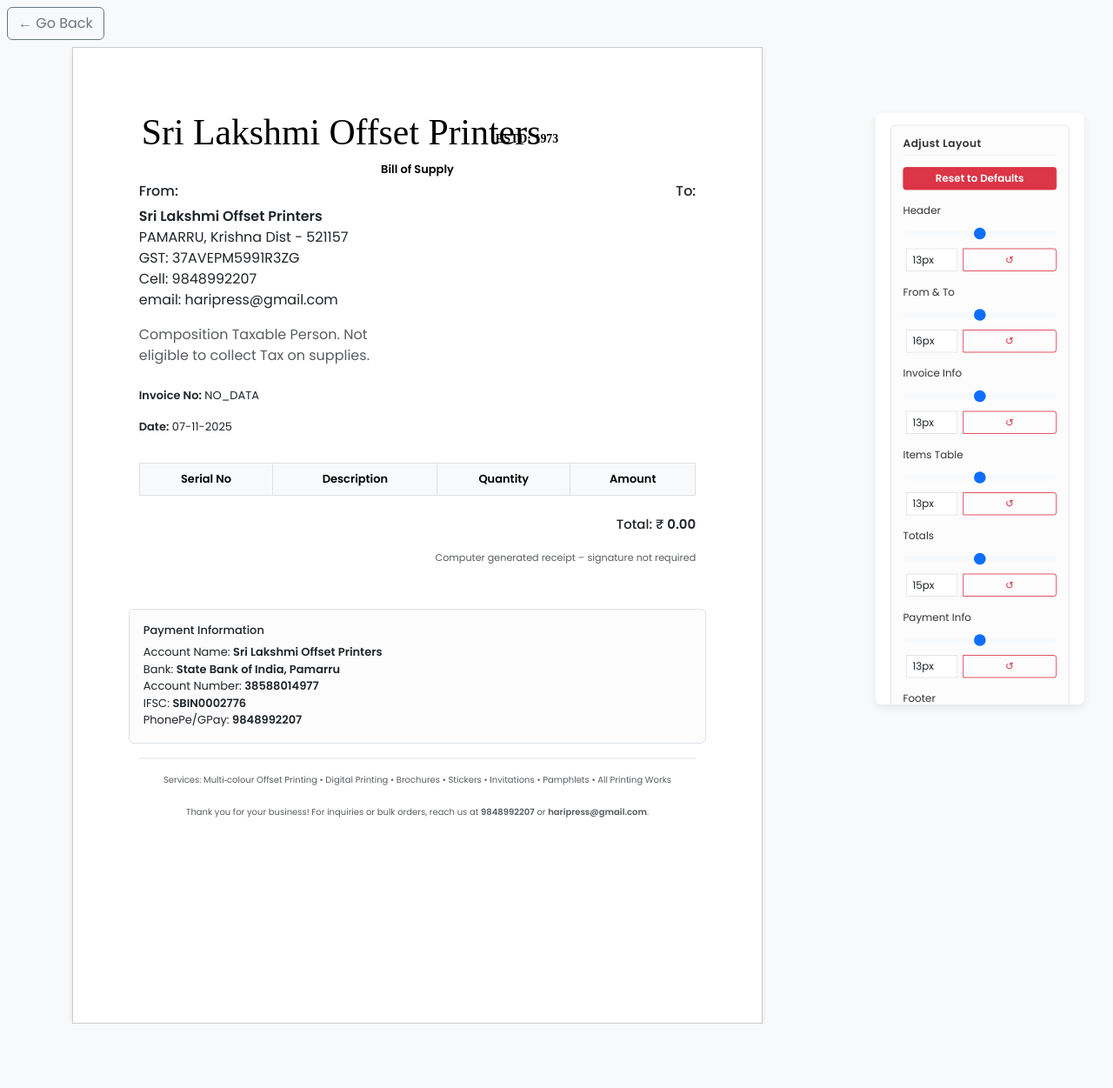
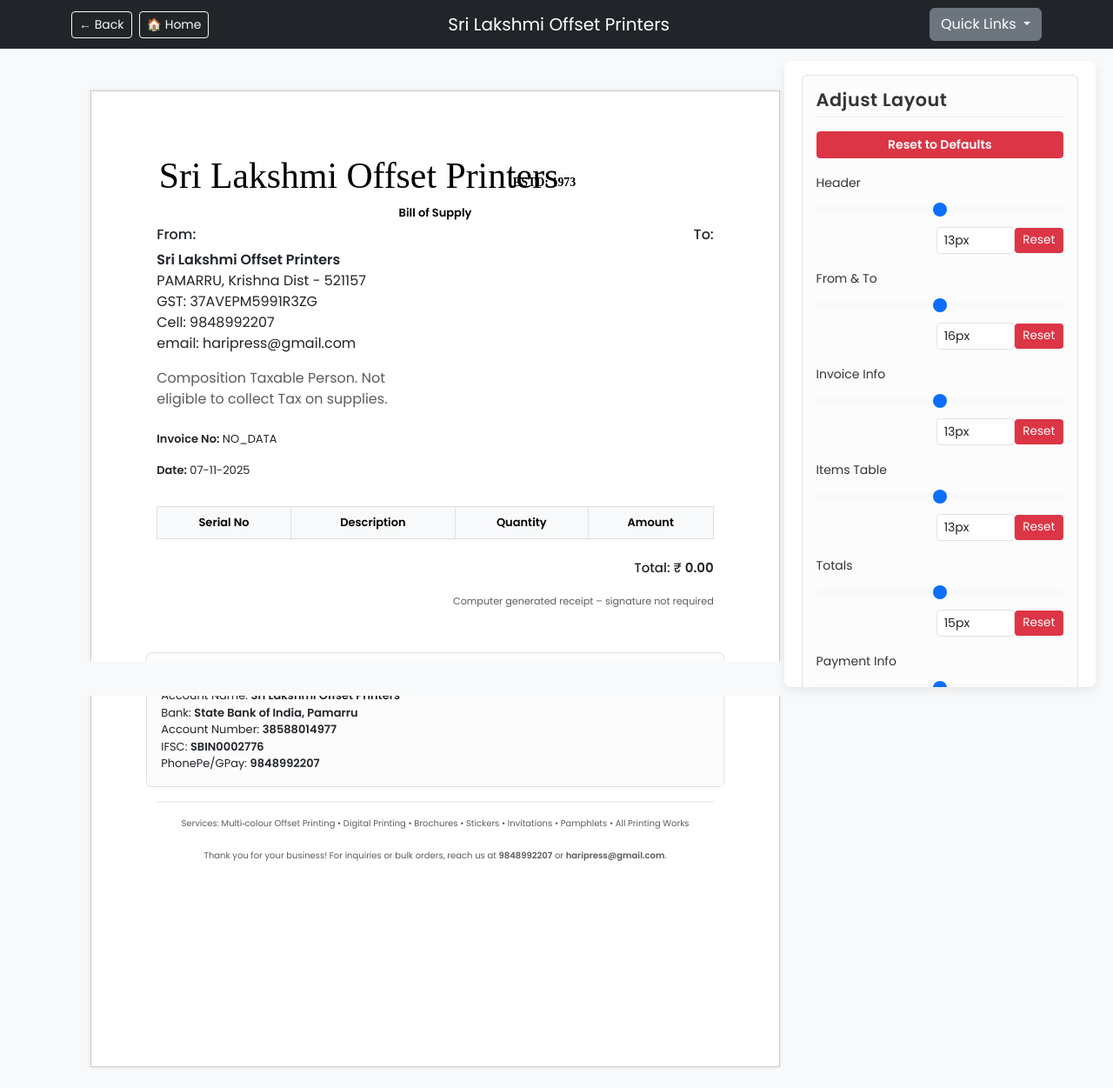
Before and after one commit to dineshmiriyala/bill-generator, a Flask app: page /test-pre-preview in a window 1280 px wide. Shown: the whole page at 87% size. Before the commit the page ends 1177 px from the top, so only its background shows below. Run offline with Flask 3, Linux system fonts and the light colour scheme; data comes from the database, SQL or seed files in the repository; data that the repository does not hold is empty; some libraries are stand-ins or nearby versions.

Commit message:
TEST: VERSION:3.0_SECOND_DRAFT_READY_FOR_TESTING

```diff
--- a/templates/pre-preview-bill.html
+++ b/templates/pre-preview-bill.html
@@ -1,7 +1,7 @@
-<!DOCTYPE html>
-<html lang="en">
+{% extends 'base.html' %}
+
+{% block content %}
 <head>
-    <meta charset="UTF-8">
     <title>{{ invoice.invoiceId }} - Invoice</title>
     <link href="https://cdn.jsdelivr.net/npm/bootstrap@5.3.0/dist/css/bootstrap.min.css" rel="stylesheet">
     <link rel="preconnect" href="https://fonts.googleapis.com">
@@ -89,29 +89,60 @@
         border: 1px solid #ccc;
       }
       .apple-panel {
+        position: fixed;
+        top: 20px;
+        right: 20px;
         background: #fff;
         border-radius: 8px;
         padding: 1rem 1.25rem;
         box-shadow: 0 4px 12px rgba(0,0,0,0.08);
         border: none;
         color: #333;
-        width: 22vw;
-        max-width: 500px;
-        min-width: 280px;
-        flex: 1 1 auto;
-        max-height: 100vh;
+        width: 28vw;
+        max-width: 420px;
+        min-width: 260px;
+        max-height: 90vh;
         overflow-y: auto;
         display: flex;
         flex-direction: column;
-        align-self: flex-end;
-        margin-left: auto;
-        transform: scale(0.85)
+        z-index: 2000;
+      }
+
+      .icon-btn {
+        background: none;
+        border: none;
+        font-size: 1.2rem;
+        cursor: pointer;
+        color: #dc3545; /* match Bootstrap danger color */
+        padding: 2px 4px;
+        border-radius: 50%;
+        transition: background-color 0.2s ease;
+      }
+      .icon-btn:hover {
+        background-color: rgba(220,53,69,0.1);
+      }
+      .px-box {
+        max-width: 90px;
+        margin-left: 4px;
+      }
+      .btn-reset {
+        background-color: #dc3545; /* Bootstrap danger red */
+        border: none;
+        color: #fff;
+        font-size: 0.85rem;
+        padding: 0.25rem 0.6rem;
+        border-radius: 4px;
+        height: 100%; /* align with px box */
+        display: flex;
+        align-items: center;
+        justify-content: center;
+      }
+      .btn-reset:hover {
+        background-color: #a71d2a; /* darker red on hover */
       }
       .apple-panel .panel-content {
-        transform: scale(1); /* shrink content */
-        transform-origin: top center;
         width: 100%;
-        height: 100%;
+        height: auto;
       }
       /* Make font size controls panel flex column for responsive stacking */
       #font-size-controls {
@@ -131,7 +162,7 @@
       .apple-panel button,
       .apple-panel a {
         flex: 1 1 auto;
-        min-width: 80px;
+        min-width: 10px;
       }
       .page-break {
         display: block;
@@ -155,7 +186,7 @@
         .page-break-line { display: none !important; }
       }
       #font-size-controls h6 {
-        font-size: 0.9rem;
+        font-size: 1.3rem;
         letter-spacing: 0.5px;
         color: #333;
         border-bottom: 1px solid #eee;
@@ -166,9 +197,6 @@
 </head>
 <body>
 
-<div class="sticky-top bg-light p-2" style="z-index:1050;">
-  <button onclick="history.back()" class="btn btn-outline-secondary">← Go Back</button>
-</div>
 
 <div class="container-fluid">
   <div class="row">
@@ -187,58 +215,72 @@
           </div>
           <div class="mb-3">
             <label class="form-label small" for="headerFontSize">Header</label>
-            <div class="input-group d-flex align-items-center gap-2">
+            <div class="input-group d-flex align-items-center gap-2 justify-content-between">
               <input type="range" class="form-range flex-grow-1" min="8" max="18" value="{{ sizes.header }}" id="headerFontSize">
-              <input type="text" class="form-control form-control-sm" style="max-width:70px; margin-left:4px;" value="{{ sizes.header }}px" id="headerFontSizeNumber" data-unit="px">
-              <button class="btn btn-sm btn-outline-danger reset-single" type="button" data-target="header" tabindex="-1">↺</button>
+              <div class="d-flex align-items-center ms-auto">
+                <input type="text" class="form-control form-control-sm px-box" value="{{ sizes.header }}px" id="headerFontSizeNumber" data-unit="px">
+                <button class="btn btn-reset reset-single" type="button" data-target="header" tabindex="-1">Reset</button>
+              </div>
             </div>
           </div>
           <div class="mb-3">
             <label class="form-label small" for="customerFontSize">From &amp; To</label>
-            <div class="input-group d-flex align-items-center gap-2">
+            <div class="input-group d-flex align-items-center gap-2 justify-content-between">
               <input type="range" class="form-range flex-grow-1" min="12" max="20" value="{{ sizes.customer }}" id="customerFontSize">
-              <input type="text" class="form-control form-control-sm" style="max-width:70px; margin-left:4px;" value="{{ sizes.customer }}px" id="customerFontSizeNumber" data-unit="px">
-              <button class="btn btn-sm btn-outline-danger reset-single" type="button" data-target="customer" tabindex="-1">↺</button>
+              <div class="d-flex align-items-center ms-auto">
+                <input type="text" class="form-control form-control-sm px-box" value="{{ sizes.customer }}px" id="customerFontSizeNumber" data-unit="px">
+                <button class="btn btn-reset reset-single" type="button" data-target="customer" tabindex="-1">Reset</button>
+              </div>
             </div>
           </div>
           <div class="mb-3">
             <label class="form-label small" for="invoiceInfoFontSize">Invoice Info</label>
-            <div class="input-group d-flex align-items-center gap-2">
+            <div class="input-group d-flex align-items-center gap-2 justify-content-between">
               <input type="range" class="form-range flex-grow-1" min="10" max="16" value="{{ sizes.invoice_info }}" id="invoiceInfoFontSize">
-              <input type="text" class="form-control form-control-sm" style="max-width:70px; margin-left:4px;" value="{{ sizes.invoice_info }}px" id="invoiceInfoFontSizeNumber" data-unit="px">
-              <button class="btn btn-sm btn-outline-danger reset-single" type="button" data-target="invoice_info" tabindex="-1">↺</button>
+              <div class="d-flex align-items-center ms-auto">
+                <input type="text" class="form-control form-control-sm px-box" value="{{ sizes.invoice_info }}px" id="invoiceInfoFontSizeNumber" data-unit="px">
+                <button class="btn btn-reset reset-single" type="button" data-target="invoice_info" tabindex="-1">Reset</button>
+              </div>
             </div>
           </div>
           <div class="mb-3">
             <label class="form-label small" for="tableFontSize">Items Table</label>
-            <div class="input-group d-flex align-items-center gap-2">
+            <div class="input-group d-flex align-items-center gap-2 justify-content-between">
               <input type="range" class="form-range flex-grow-1" min="10" max="16" value="{{ sizes.table }}" id="tableFontSize">
-              <input type="text" class="form-control form-control-sm" style="max-width:70px; margin-left:4px;" value="{{ sizes.table }}px" id="tableFontSizeNumber" data-unit="px">
-              <button class="btn btn-sm btn-outline-danger reset-single" type="button" data-target="table" tabindex="-1">↺</button>
+              <div class="d-flex align-items-center ms-auto">
+                <input type="text" class="form-control form-control-sm px-box" value="{{ sizes.table }}px" id="tableFontSizeNumber" data-unit="px">
+                <button class="btn btn-reset reset-single" type="button" data-target="table" tabindex="-1">Reset</button>
+              </div>
             </div>
           </div>
           <div class="mb-3">
             <label class="form-label small" for="totalsFontSize">Totals</label>
-            <div class="input-group d-flex align-items-center gap-2">
+            <div class="input-group d-flex align-items-center gap-2 justify-content-between">
               <input type="range" class="form-range flex-grow-1" min="12" max="18" value="{{ sizes.totals }}" id="totalsFontSize">
-              <input type="text" class="form-control form-control-sm" style="max-width:70px; margin-left:4px;" value="{{ sizes.totals }}px" id="totalsFontSizeNumber" data-unit="px">
-              <button class="btn btn-sm btn-outline-danger reset-single" type="button" data-target="totals" tabindex="-1">↺</button>
+              <div class="d-flex align-items-center ms-auto">
+                <input type="text" class="form-control form-control-sm px-box" value="{{ sizes.totals }}px" id="totalsFontSizeNumber" data-unit="px">
+                <button class="btn btn-reset reset-single" type="button" data-target="totals" tabindex="-1">Reset</button>
+              </div>
             </div>
           </div>
           <div class="mb-3">
             <label class="form-label small" for="paymentFontSize">Payment Info</label>
-            <div class="input-group d-flex align-items-center gap-2">
+            <div class="input-group d-flex align-items-center gap-2 justify-content-between">
               <input type="range" class="form-range flex-grow-1" min="10" max="16" value="{{ sizes.payment }}" id="paymentFontSize">
-              <input type="text" class="form-control form-control-sm" style="max-width:70px; margin-left:4px;" value="{{ sizes.payment }}px" id="paymentFontSizeNumber" data-unit="px">
-              <button class="btn btn-sm btn-outline-danger reset-single" type="button" data-target="payment" tabindex="-1">↺</button>
+              <div class="d-flex align-items-center ms-auto">
+                <input type="text" class="form-control form-control-sm px-box" value="{{ sizes.payment }}px" id="paymentFontSizeNumber" data-unit="px">
+                <button class="btn btn-reset reset-single" type="button" data-target="payment" tabindex="-1">Reset</button>
+              </div>
             </div>
           </div>
           <div class="mb-3">
             <label class="form-label small" for="footerFontSize">Footer</label>
-            <div class="input-group d-flex align-items-center gap-2">
+            <div class="input-group d-flex align-items-center gap-2 justify-content-between">
               <input type="range" class="form-range flex-grow-1" min="8" max="12" value="{{ sizes.footer }}" id="footerFontSize">
-              <input type="text" class="form-control form-control-sm" style="max-width:70px; margin-left:4px;" value="{{ sizes.footer }}px" id="footerFontSizeNumber" data-unit="px">
-              <button class="btn btn-sm btn-outline-danger reset-single" type="button" data-target="footer" tabindex="-1">↺</button>
+              <div class="d-flex align-items-center ms-auto">
+                <input type="text" class="form-control form-control-sm px-box" value="{{ sizes.footer }}px" id="footerFontSizeNumber" data-unit="px">
+                <button class="btn btn-reset reset-single" type="button" data-target="footer" tabindex="-1">Reset</button>
+              </div>
             </div>
           </div>
           <div class="mt-3">
@@ -704,4 +746,4 @@
     }
   });
 </script>
-</html>
+{% endblock %}
```
